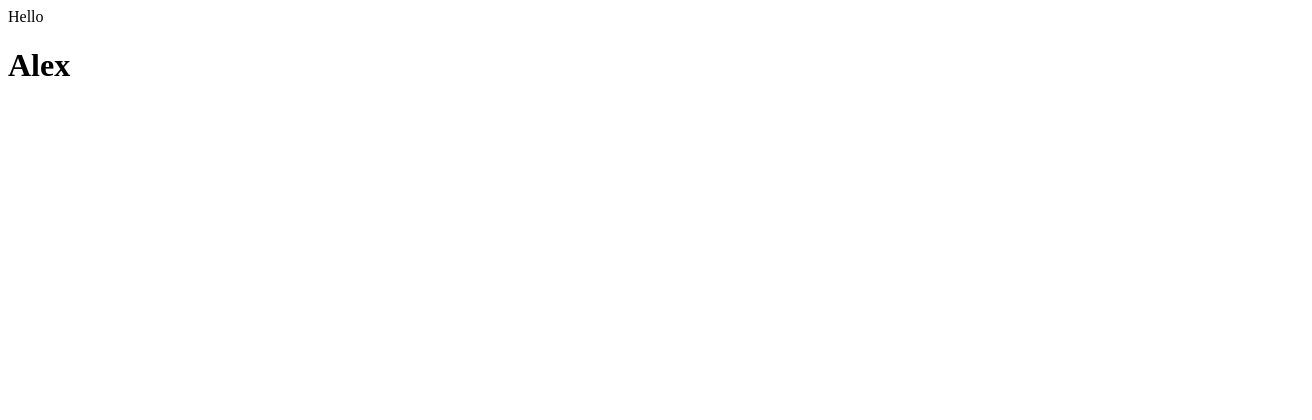
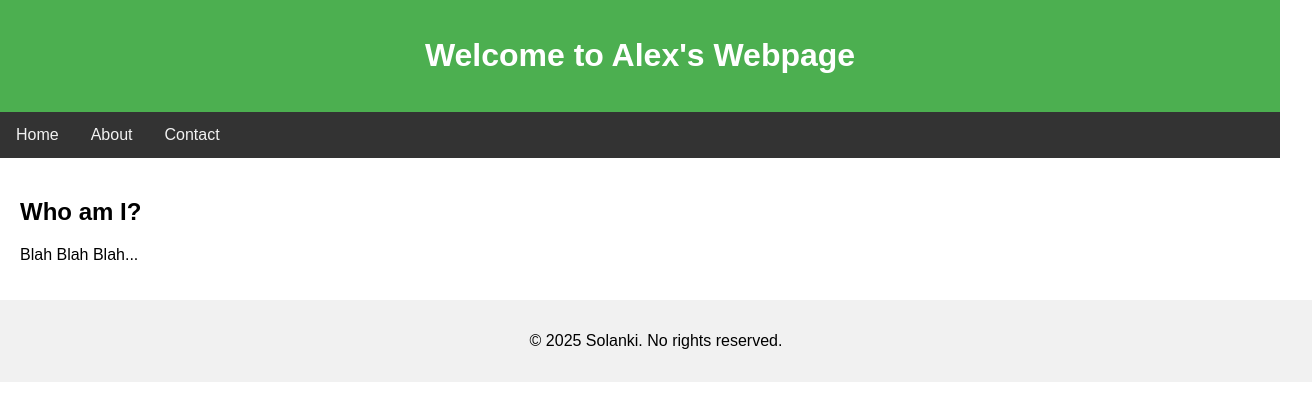
Before and after one commit to Alexhusky-1/Webpage1, a plain HTML site: page index.html in a window 1280 px wide. Shown: the whole page, 1312 px wide, since content can reach past the window. Drawn offline with Linux system fonts and the light colour scheme.

Commit message:
Update index.html

```diff
--- a/index.html
+++ b/index.html
@@ -1,8 +1,71 @@
-<html>
+
+<!DOCTYPE html>
+<html lang="en">
 <head>
-<p>Hello</p>
+  <meta charset="UTF-8" />
+  <meta name="viewport" content="width=device-width, initial-scale=1.0" />
+  <title>Alex Solanki</title>
+  <style>
+    body {
+      font-family: Calibiri, sans-serif;
+      margin: 0;
+      padding: 0;
+    }
+    header {
+      background-color: #4CAF50;
+      color: white;
+      padding: 1rem;
+      text-align: center;
+    }
+    nav {
+      background-color: #333;
+      overflow: hidden;
+    }
+    nav a {
+      float: left;
+      display: block;
+      color: #f2f2f2;
+      text-align: center;
+      padding: 14px 16px;
+      text-decoration: none;
+    }
+    nav a:hover {
+      background-color: #ddd;
+      color: black;
+    }
+    main {
+      padding: 20px;
+    }
+    footer {
+      background-color: #f1f1f1;
+      text-align: center;
+      padding: 1rem;
+      position: relative;
+      bottom: 0;
+      width: 100%;
+    }
+  </style>
 </head>
 <body>
-<h1>Alex</h1>
+
+  <header>
+    <h1>Welcome to Alex's Webpage</h1>
+  </header>
+
+  <nav>
+    <a href="#">Home</a>
+    <a href="#">About</a>
+    <a href="#">Contact</a>
+  </nav>
+
+  <main>
+    <h2>Who am I?</h2>
+    <p>Blah Blah Blah...</p>
+  </main>
+
+  <footer>
+    <p>&copy; 2025 Solanki. No rights reserved.</p>
+  </footer>
+
 </body>
 </html>
```
